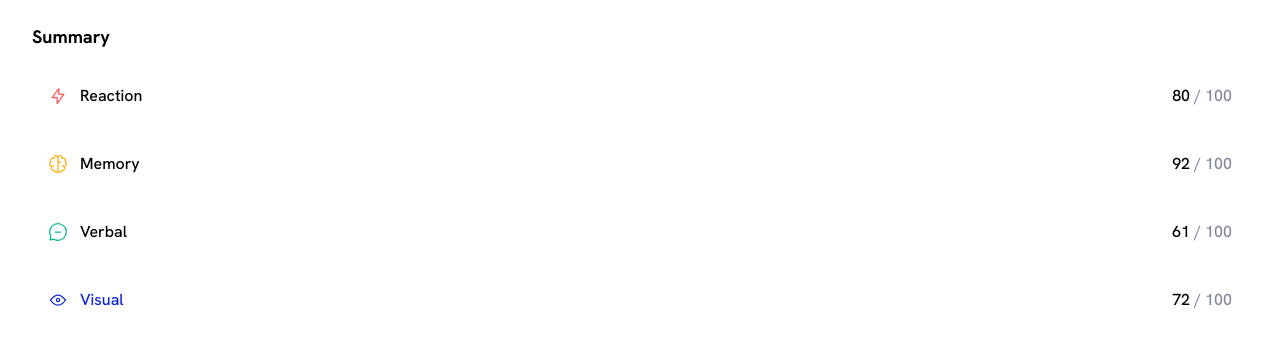
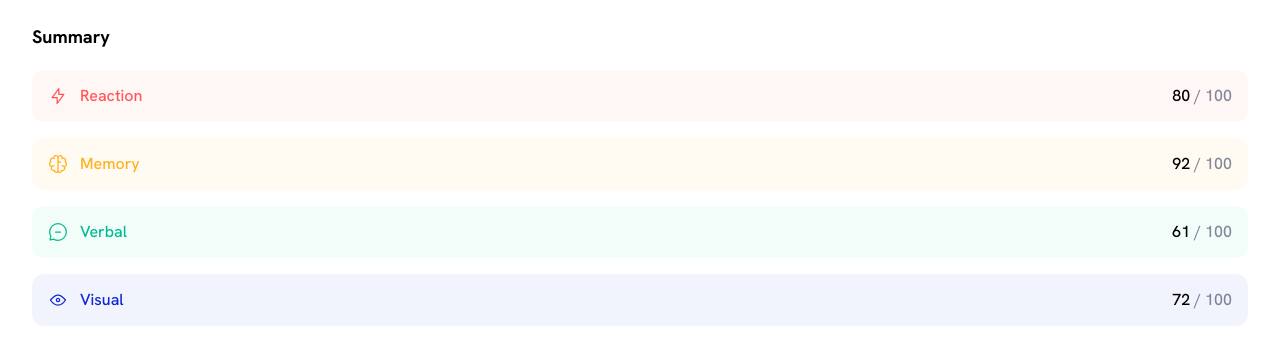
Before and after one commit to abizmo/results-summary-component, a React (Vite) app: page / in a window 1280 px wide. Shown: the part 339-687 px from the top of the page. Built offline with nearby package versions, Linux system fonts and the light colour scheme.

Commit message:
feat: Add Category variants

```diff
--- a/package.json
+++ b/package.json
@@ -9,6 +9,7 @@
     "preview": "vite preview"
   },
   "dependencies": {
+    "class-variance-authority": "^0.4.0",
     "react": "^18.2.0",
     "react-dom": "^18.2.0"
   },
--- a/src/components/Button.jsx
+++ b/src/components/Button.jsx
@@ -13,7 +13,7 @@ function Button({ children }) {
 }
 
 Button.propTypes = {
-  children: PropTypes.element.isRequired,
+  children: PropTypes.string.isRequired,
 };
 
 export default Button;
--- a/src/components/Category.jsx
+++ b/src/components/Category.jsx
@@ -1,15 +1,39 @@
 import React from 'react';
 import PropTypes from 'prop-types';
+import { cva } from 'class-variance-authority';
+
+const container = cva('flex gap-3 items-center text-sm p-4 rounded-xl bg-opacity-5', {
+  variants: {
+    color: {
+      red: ['bg-primary-red'],
+      yellow: ['bg-primary-yellow'],
+      green: ['bg-primary-green'],
+      blue: ['bg-primary-blue'],
+    },
+  },
+});
+
+const text = cva('flex-1', {
+  variants: {
+    color: {
+      red: ['text-primary-red'],
+      yellow: ['text-primary-yellow'],
+      green: ['text-primary-green'],
+      blue: ['text-primary-blue'],
+    },
+  },
+});
 
 function Category({ icon, category, score, color }) {
   return (
     <div
-      className={`flex gap-3 items-center text-sm p-4 bg-primary-${color} rounded-xl bg-opacity-5`}
+      className={container({ color })}
     >
       <img src={icon} alt={category} />
-      <p className={`text-primary-${color} flex-1`}>{category}</p>
+      <p className={text({ color })}>{category}</p>
       <p>
-        {score} <span className="text-neutral-800 text-opacity-60"> / 100</span>
+        {score}
+        <span className="text-neutral-800 text-opacity-60"> / 100</span>
       </p>
     </div>
   );
```
Also changed, not shown: 1 other file (tests, documents, lock files or other folders).
